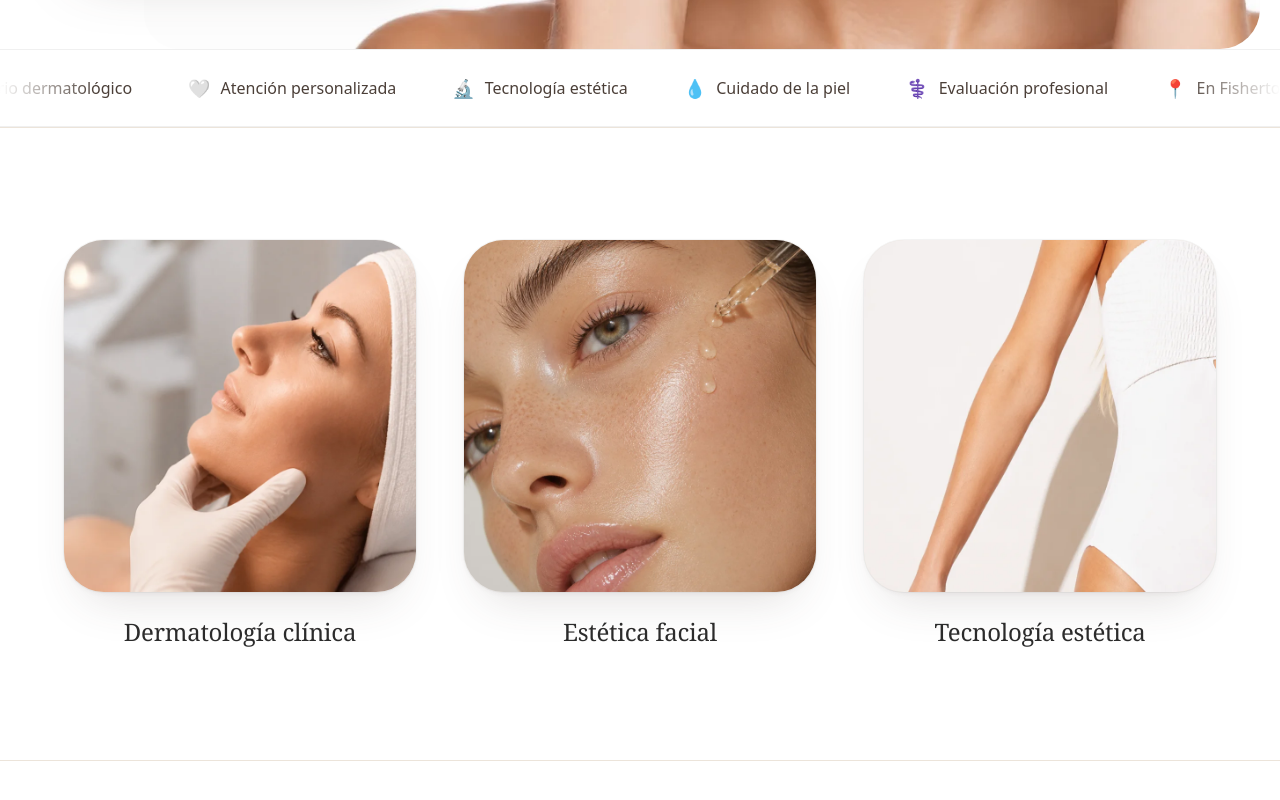
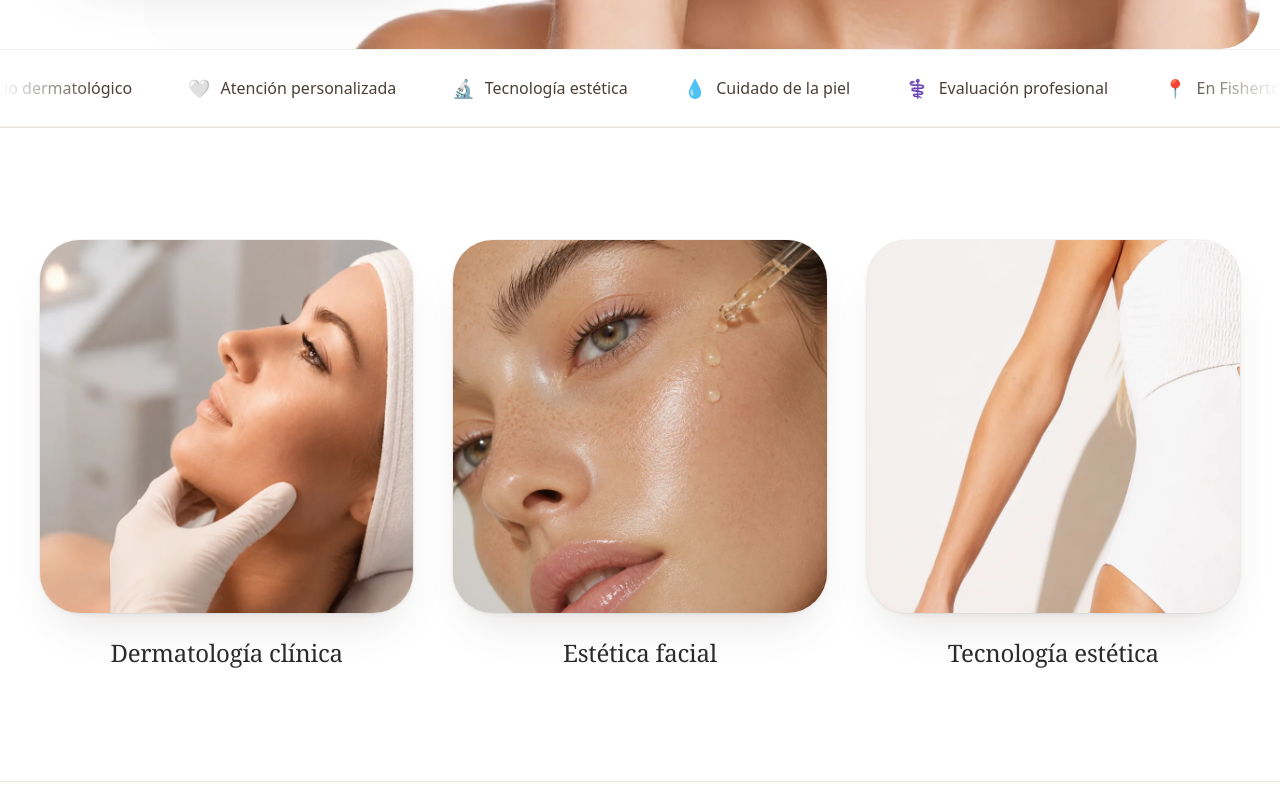
Before and after one commit to Nacho234/Dermafisherton-web, a React (Vite) app: page / in a window 1280 px wide. Shown: the part 760-1560 px from the top of the page. Built offline with nearby package versions, Linux system fonts and the light colour scheme.

Commit message:
style(home): agranda más las cards de círculos
Co-Authored-By: Claude Opus 4.8 <noreply@anthropic.com>

```diff
--- a/src/pages/Home.jsx
+++ b/src/pages/Home.jsx
@@ -204,8 +204,8 @@ const circleHighlights = [
 function Differentiators() {
   return (
     <section className="border-y border-cream bg-cream-soft/40">
-      <div className="container-page py-20 md:py-28">
-        <div className="mx-auto grid max-w-6xl gap-12 md:grid-cols-3 md:gap-8 lg:gap-12">
+      <div className="mx-auto max-w-[1360px] px-6 py-20 md:px-10 md:py-28">
+        <div className="mx-auto grid gap-12 md:grid-cols-3 md:gap-8 lg:gap-10">
           {circleHighlights.map((c, i) => (
             <Reveal key={c.title} delay={i * 0.1}>
               <div className="flex flex-col items-center text-center">
@@ -217,7 +217,7 @@ function Differentiators() {
                   alt={c.title}
                   scrim={false}
                   rounded="rounded-3xl"
-                  className="aspect-square w-80 max-w-full shadow-lift ring-1 ring-black/[0.04] md:w-full"
+                  className="aspect-square w-[22rem] max-w-full shadow-lift ring-1 ring-black/[0.04] md:w-full"
                 />
                 <h3 className="mt-6 text-xl text-graphite md:text-2xl">
                   {c.title}
```
